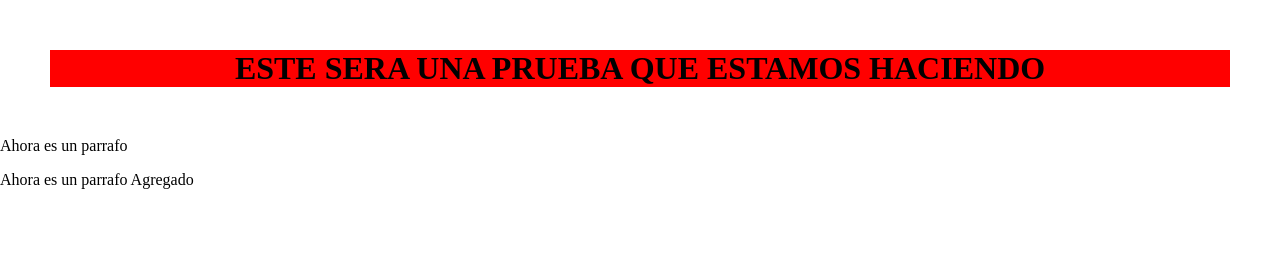
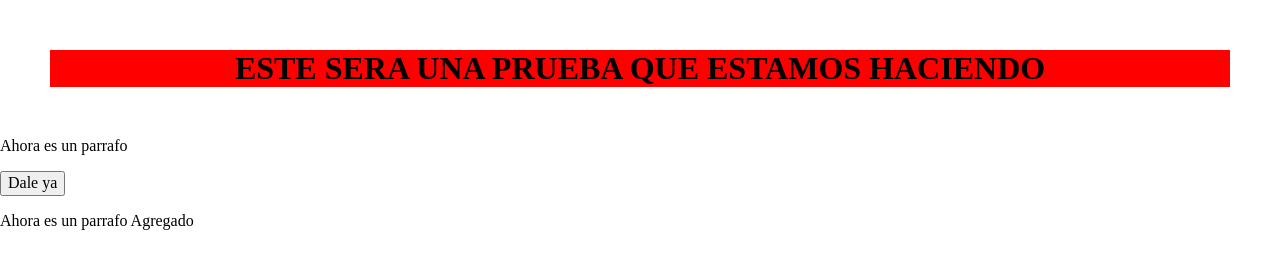
Before and after one commit to omachucan/Primera-Prueba, a plain HTML site: page index.html in a window 1280 px wide. Drawn offline with Linux system fonts and the light colour scheme.

Commit message:
Saludar Agregado

```diff
--- a/index.html
+++ b/index.html
@@ -7,13 +7,16 @@
     <title>Practicas</title>
     <link rel="stylesheet" href="css/normalizer.css" />
     <link rel="stylesheet" href="css/styles.css" />
+    <script src="js/javascript.js"></script>
   </head>
+
   <body>
     <h1>ESTE SERA UNA PRUEBA QUE ESTAMOS HACIENDO</h1>
 
     <p>Ahora es un parrafo</p>
 
-     <p>Ahora es un parrafo Agregado</p>
+    <input type="button" onclick="saludo()" value="Dale ya" />
 
+    <p>Ahora es un parrafo Agregado</p>
   </body>
 </html>
--- /dev/null
+++ b/js/javascript.js
@@ -0,0 +1,3 @@
+function saludo() {
+  alert("Hola Mundo");
+}
```
